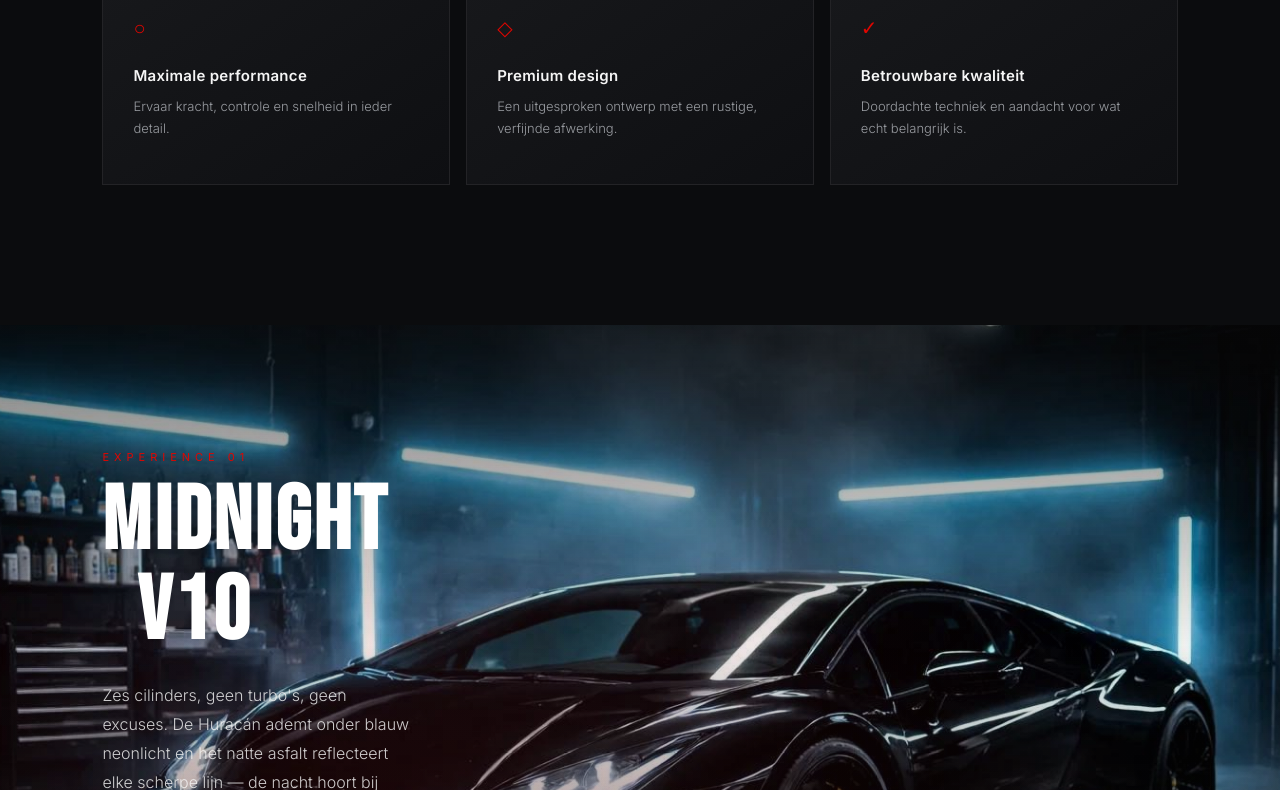
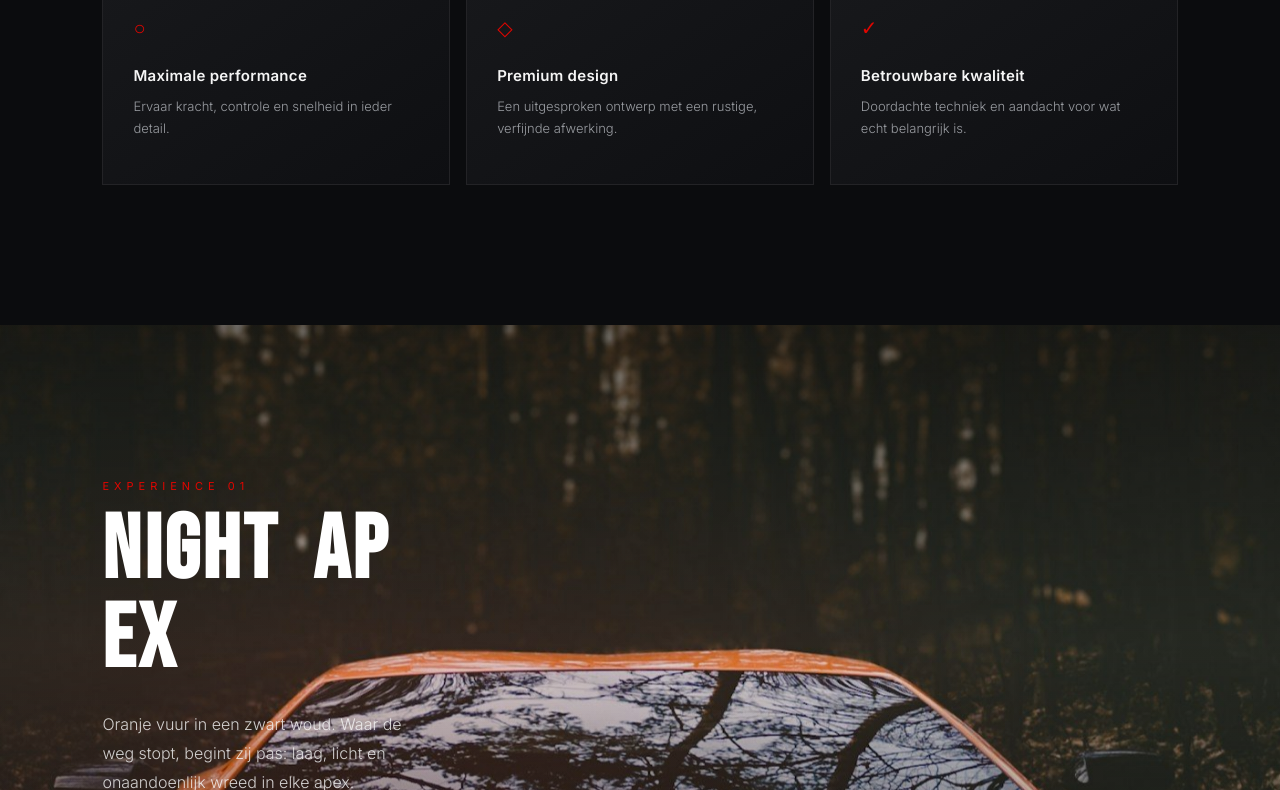
Before and after one commit to NexusAIVTY/motion-garage, a plain HTML site: page index.html in a window 1280 px wide. Shown: the part 2010-2800 px from the top of the page. Drawn offline with nearby package versions, Linux system fonts and the light colour scheme; animation ran at ten frames a second.

Commit message:
Replace all photography with dramatic dark/red studio imagery (Unsplash), rewire showcases, cinema and collection
Co-authored-by: NexusAIVTY <NexusAIVTY@users.noreply.github.com>

```diff
--- a/index.html
+++ b/index.html
@@ -34,7 +34,7 @@
         <div class="hero-slices" data-media-transform></div>
         <div class="media-veil hero-veil"></div>
       </div>
-      <img class="hero-fallback" src="assets/cars/car-hero.jpg" alt="Zwarte sportauto met rode accenten in rook en rood licht" style="display:none" />
+      <img class="hero-fallback" src="assets/cars/hero-nocturne.jpg" alt="Rode sportauto op matzwarte achtergrond" style="display:none" />
       <div class="hero-content">
         <p class="hero-eyebrow">Driven by <em>passion</em> &mdash; EST. 2025</p>
         <h1 class="hero-title" data-split>MOTION GARAGE</h1>
@@ -77,13 +77,13 @@
     <!-- EXPERIENCE 01 -->
     <section class="showcase" id="experience" data-showcase>
       <div class="showcase-media" data-scroll-media data-parallax-strength="0.3">
-        <img class="media-img" src="assets/cars/midnight-v10.jpg" alt="Lamborghini Huracán in een donkere garage met blauw licht" />
+        <img class="media-img" src="assets/cars/showcase-forest.jpg" alt="Oranje supercar in een donker woud" />
         <div class="media-veil"></div>
       </div>
       <div class="showcase-text">
         <div class="section-label reveal">Experience 01</div>
-        <h2 class="showcase-title" data-split>MIDNIGHT V10</h2>
-        <p class="showcase-copy reveal">Zes cilinders, geen turbo's, geen excuses. De Huracán ademt onder blauw neonlicht en het natte asfalt reflecteert elke scherpe lijn — de nacht hoort bij haar.</p>
+        <h2 class="showcase-title" data-split>NIGHT APEX</h2>
+        <p class="showcase-copy reveal">Oranje vuur in een zwart woud. Waar de weg stopt, begint zij pas: laag, licht en onaandoenlijk wreed in elke apex.</p>
         <ul class="showcase-stats reveal">
           <li><strong>640 HP</strong><span>naturally aspirated V10</span></li>
           <li><strong>2.9 s</strong><span>0 &ndash; 100 km/h</span></li>
@@ -136,7 +136,7 @@
     <!-- EXPERIENCE 02 -->
     <section class="showcase showcase-right" data-showcase>
       <div class="showcase-media" data-scroll-media data-parallax-strength="0.3">
-        <img class="media-img" src="assets/cars/hyperleggera.jpg" alt="Hypercar vliegtuigprofiel in rood neonlicht" />
+        <img class="media-img" src="assets/cars/showcase-garage.jpg" alt="Supercar in een donkere garage" />
         <div class="media-veil"></div>
       </div>
       <div class="showcase-text">
@@ -144,7 +144,7 @@
         <h2 class="showcase-title" data-split>HYPERLEGGERA</h2>
         <p class="showcase-copy reveal">Kogelvormig profiel, gekarteld door de wind. Gebouwd in het laboratorium, gehard op de ring. Alles wat eraf kon, is eraf. Wat overblijft: koolstof, koeling en 1500 paardenkracht.</p>
         <ul class="showcase-stats reveal">
-          <li><strong>1500 HP</strong><span>quad-turbo velocity</span></li>
+          <li><strong>1500 HP</strong><span>quad-turbo</span></li>
           <li><strong>2.2 s</strong><span>0 &ndash; 100 km/h</span></li>
           <li><strong>420 km/h</strong><span>topsnelheid</span></li>
         </ul>
@@ -154,7 +154,7 @@
     <!-- EXPERIENCE 03 — cinematic wide band -->
     <section class="cinema" data-showcase>
       <div class="cinema-media" data-scroll-media data-parallax-strength="0.4">
-        <img class="media-img" src="assets/cars/ronin-gt.jpg" alt="Supercar in rode rook" />
+        <img class="media-img" src="assets/cars/cinema-storm.jpg" alt="Sportauto tegen een dramatische stormlucht" />
         <div class="media-veil"></div>
       </div>
       <blockquote class="cinema-quote" data-split-words>
--- a/js/main.js
+++ b/js/main.js
@@ -7,10 +7,10 @@
   /* ---------- Car data ---------- */
   const CARS = [
     {
-      img: 'assets/cars/car-hero.jpg',
-      tag: 'Studio',
-      name: 'STAGE ONE',
-      copy: 'Rook, rood licht en remklauwen die branden. De belichaming van Motion Garage: een zwarte sportauto die de camera alle nadruk geeft.',
+      img: 'assets/cars/card-rosso.jpg',
+      tag: 'Concept',
+      name: 'ROSSO APEX',
+      copy: 'Rood op matzwart. In een garage waar het licht alleen voor haar werkt, staat de belichaming van Motion Garage: stil, maar tijdens het nadenken gevaarlijk.',
       specs: [
         ['Vermogen', '640 HP'],
         ['Motor', 'V10'],
@@ -19,77 +19,65 @@
       ]
     },
     {
-      img: 'assets/cars/hero-huracan.jpg',
-      tag: 'Huracán',
-      name: 'RAGING BULL',
-      copy: 'Frontaal, in het rode licht: de Huracán staart je aan alsof de nacht een gezicht heeft. V10, aspiratie zonder turbo, karakter zonder volume.',
+      img: 'assets/cars/card-phantom.jpg',
+      tag: 'Muscle',
+      name: 'IRON SHADE',
+      copy: 'Agressie met bepaalde majesteit: grijs-staal, één blik vooruit en een dreiging die je in de lucht van de garage hoort hangen.',
       specs: [
-        ['Vermogen', '640 HP'],
-        ['Motor', 'V10 5.2 L'],
-        ['0 – 100', '2.9 s'],
-        ['Top', '325 km/h']
+        ['Vermogen', '720 HP'],
+        ['Motor', 'V8 supercharged'],
+        ['0 – 100', '3.1 s'],
+        ['Top', '310 km/h']
       ]
     },
     {
-      img: 'assets/cars/midnight-v10.jpg',
-      tag: 'Huracán',
-      name: 'MIDNIGHT V10',
-      copy: "Zes cilinders, geen turbo's, geen excuses. De Huracán ademt onder blauw neonlicht en het natte asfalt reflecteert elke scherpe lijn — de nacht hoort bij haar.",
+      img: 'assets/cars/card-nighthawk.jpg',
+      tag: 'Detail',
+      name: 'NIGHTHAWK',
+      copy: 'Grille als gepantserd front, koplampen als bliksemafleiders. De nacht legt haar ontwerp bloot — symmetrie is voor doe-het-zelvers.',
       specs: [
-        ['Vermogen', '640 HP'],
-        ['Motor', 'V10 5.2 L'],
-        ['0 – 100', '2.9 s'],
-        ['Top', '325 km/h']
+        ['Vermogen', '510 HP'],
+        ['Motor', 'R6 biturbo'],
+        ['0 – 100', '3.5 s'],
+        ['Top', '290 km/h']
       ]
     },
     {
-      img: 'assets/cars/hyperleggera.jpg',
-      tag: 'Vision GT',
-      name: 'HYPERLEGGERA',
-      copy: 'Vliegtuigprofiel, gekarteld door de wind. Gebouwd in het lab, gehard op de ring. Alles wat eraf kon, is eraf: koolstof, koeling en 1500 paardenkracht.',
+      img: 'assets/cars/card-heritage.jpg',
+      tag: 'Heritage',
+      name: 'SILVER LINE',
+      copy: 'Zilver uit een tijdperk waarin vorm functie was. Deze klassieker herinnert de toekomst aan haar eigen smaak.',
       specs: [
-        ['Vermogen', '1500 HP'],
-        ['Motor', 'W16 quad-turbo'],
-        ['0 – 100', '2.2 s'],
-        ['Top', '420 km/h']
+        ['Vermogen', '300 HP'],
+        ['Motor', 'F12 flat-12'],
+        ['0 – 100', '4.4 s'],
+        ['Top', '286 km/h']
       ]
     },
     {
-      img: 'assets/cars/ronin-gt.jpg',
-      tag: 'Concept',
-      name: 'RONIN GT',
-      copy: 'Eén mes, één mist. De Ronin GT verschijnt pas als het te laat is: zwarte romp, rode schim, een richting die alleen vooruit kent.',
+      img: 'assets/cars/card-arctic.jpg',
+      tag: 'Grand Tour',
+      name: 'ARCTIC GHOST',
+      copy: 'Wit op de nachtstad: koplampen als flitsen, stilte als jachtveld, comfort en brutaliteit in één spiegelglans.',
       specs: [
-        ['Vermogen', '840 HP'],
-        ['Motor', 'V8 biturbo'],
-        ['0 – 100', '2.8 s'],
-        ['Top', '330 km/h']
+        ['Vermogen', '830 HP'],
+        ['Motor', 'V12 heritage'],
+        ['0 – 100', '2.5 s'],
+        ['Top', '340 km/h']
       ]
     },
     {
-      img: 'assets/cars/model-x.jpg',
-      tag: 'EV',
-      name: 'MODEL X',
-      copy: 'Drie elektromotoren, stilte als wapen. De toekomst is niet zacht — ze is direct: zwaartekracht in de rug bij elke tik op het pedaal.',
+      img: 'assets/cars/card-horizon.jpg',
+      tag: 'Grand Tour',
+      name: 'HORIZON',
+      copy: 'Zonsondergang als finishlijn. De Horizon telt geen kilometers — ze meet alleen hoeveel avondlandschappen je langs haar zijkant bent gepasseerd.',
       specs: [
-        ['Vermogen', '1050 HP'],
-        ['Motor', 'Tri-motor EV'],
-        ['0 – 100', '2.1 s'],
-        ['Top', '350 km/h']
+        ['Vermogen', '560 HP'],
+        ['Motor', 'R6 M-Sport'],
+        ['0 – 100', '3.5 s'],
+        ['Top', '305 km/h']
       ]
     },
-    {
-      img: 'assets/cars/rosso-icona.jpg',
-      tag: 'Ferrari Enzo',
-      name: 'ROSSO ICONA',
-      copy: 'F1-technologie met kenteken. Carbon bak, asymmetrische pedalen, een V12 die schreeuwt als er geen morgen is. Icoon per definitie.',
-      specs: [
-        ['Vermogen', '660 HP'],
-        ['Motor', 'V12 6.0 L'],
-        ['0 – 100', '3.65 s'],
-        ['Top', '350 km/h']
-      ]
-    }
   ];
 
   /* ---------- Text helpers ---------- */
@@ -133,7 +121,7 @@
   function buildHeroSlices() {
     const wrap = document.querySelector('.hero-slices');
     if (!wrap || wrap.children.length) return;
-    const img = 'assets/cars/car-hero.jpg';
+    const img = 'assets/cars/hero-nocturne.jpg';
     for (let i = 0; i < SLICES; i++) {
       const s = document.createElement('div');
       s.className = 'slice';
```
Also changed, not shown: assets/cars/car-hero.jpg (deleted), assets/cars/card-arctic.jpg (added), assets/cars/card-heritage.jpg (added), assets/cars/card-horizon.jpg (added), assets/cars/card-nighthawk.jpg (added), assets/cars/card-phantom.jpg (added), assets/cars/card-rosso.jpg (added), assets/cars/cinema-storm.jpg (added), assets/cars/hero-huracan.jpg (deleted), assets/cars/hero-nocturne.jpg (added), assets/cars/hyperleggera.jpg (deleted), assets/cars/midnight-v10.jpg (deleted), assets/cars/model-x.jpg (deleted), assets/cars/ronin-gt.jpg (deleted), 3 more files, 1 other file.
